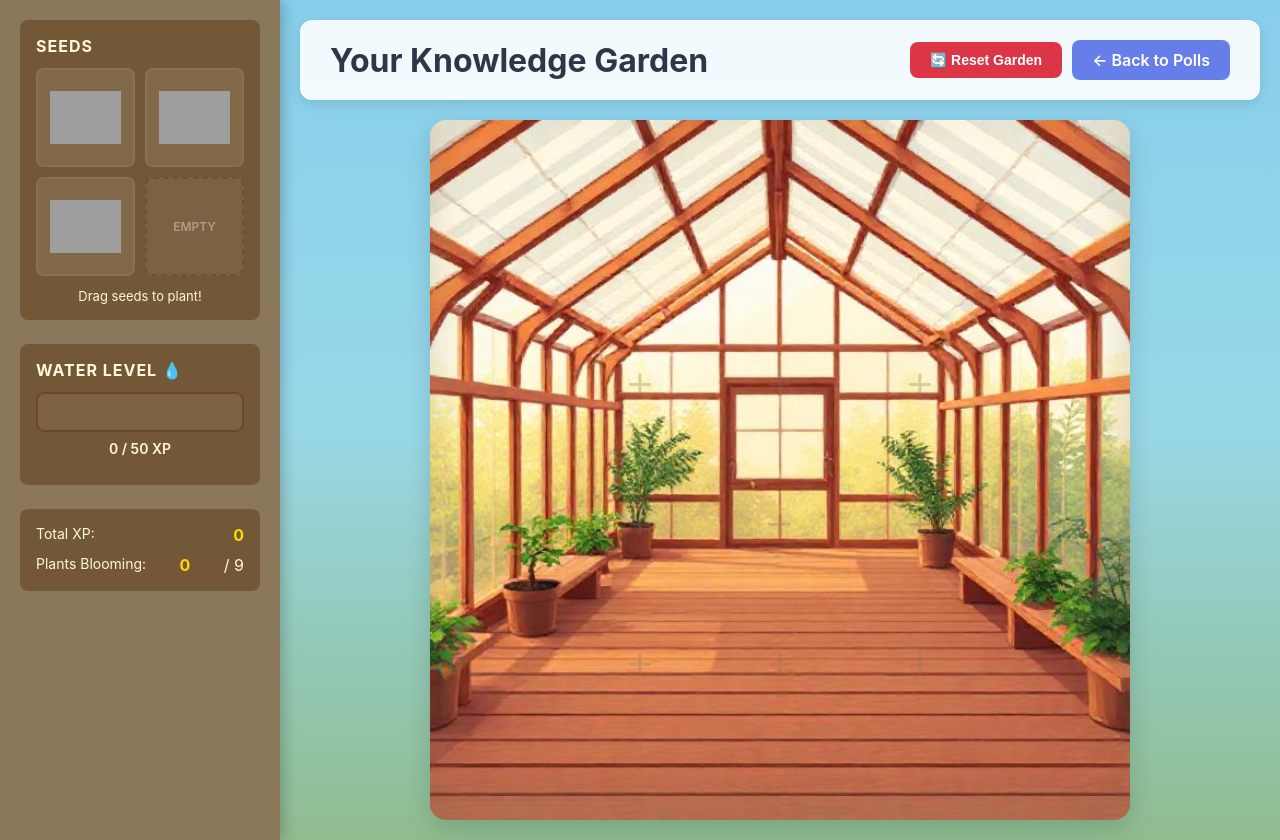
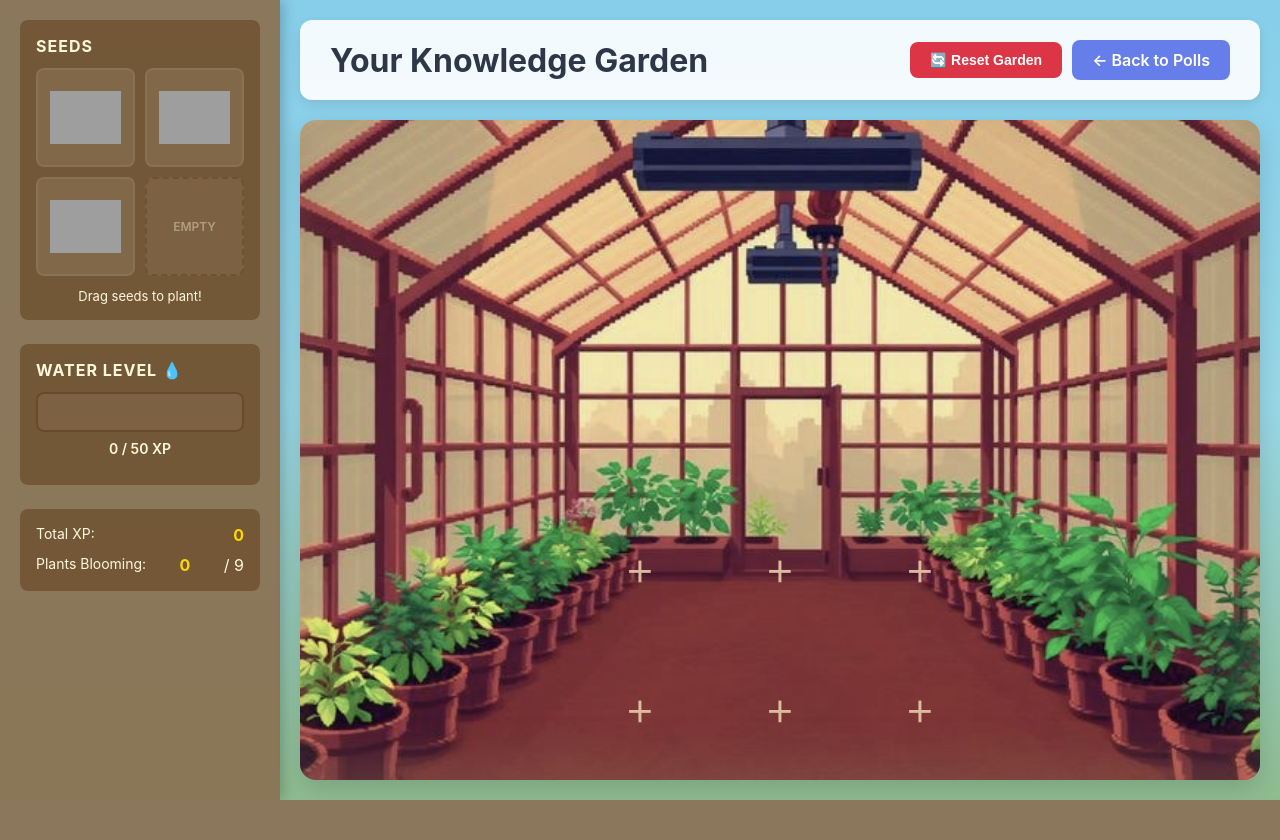
Before and after one commit to ShiXzYz/Engauge, a Django app: page /garden/ in a window 1280 px wide. After the commit the page ends 800 px from the top, so only its background shows below. Run offline with Django 4.2, Linux system fonts and the light colour scheme; grey boxes are pictures that could not be loaded.

Commit message:
Final UI

```diff
--- a/polls/static/polls/css/garden.css
+++ b/polls/static/polls/css/garden.css
@@ -312,17 +312,24 @@ body {
         inset 0 -20px 40px rgba(139, 115, 85, 0.3),
         0 8px 24px rgba(0, 0, 0, 0.15);
     position: relative;
-    min-height: 700px;
-    aspect-ratio: 1;
-    max-width: 800px;
+    aspect-ratio: 832 / 448;
+    width: 100%;
+    min-width: 832px;
     margin: 0 auto;
+}
+
+.greenhouse .plant-grid {
+    position: absolute;
+    bottom: 2%;      /* tweak to 0–15% depending on taste */
+    left: 50%;
+    transform: translateX(-50%);
 }
 
 /* 3x3 Plant Grid */
 .plant-grid {
     display: grid;
     grid-template-columns: repeat(3, 120px);
-    grid-template-rows: repeat(3, 120px);
+    grid-template-rows: repeat(2, 120px);
     gap: 20px;
     position: relative;
     z-index: 2;
@@ -365,7 +372,7 @@ body {
     left: 50%;
     transform: translate(-50%, -50%);
     font-size: 48px;
-    color: rgba(139, 115, 85, 0.3);
+    color: rgba(232, 203, 168, 0.9);
     font-weight: 300;
     pointer-events: none;
     z-index: 1;
--- a/polls/static/polls/js/garden.js
+++ b/polls/static/polls/js/garden.js
@@ -1,7 +1,7 @@
 // Knowledge Garden - 3x3 Grid System with Drag & Drop
 (function() {
     // Constants
-    const GRID_SIZE = 9; // 3x3 grid
+    const GRID_SIZE = 6; // 3x3 grid
     const MAX_STAGE = 4; // 5 stages total: 0 (empty) to 4 (blooming)
     const XP_PER_ANSWER = 10;
     const XP_TO_WATER = 50; // Need 50 XP to water a plant
@@ -462,7 +462,7 @@
             }
 
             if (!found) {
-                showNotification('🔧 No plants to cycle! Plant some seeds first.');
+                showNotification('No plants to cycle! Plant some seeds first.');
                 return;
             }
 
@@ -487,7 +487,7 @@
                     cell.classList.add('blooming');
                 }
                 renderPlant(cell, newStage);
-                showNotification(`🔧 DEBUG: Plant ${debugPlantIndex + 1} → Stage ${newStage}`);
+                showNotification(`Plant ${debugPlantIndex + 1} → Stage ${newStage}`);
             }
 
             saveGardenState();
@@ -500,7 +500,7 @@
             localStorage.setItem('engauge_xp', gardenState.totalXP.toString());
             saveGardenState();
             updateUI();
-            showNotification('🔧 DEBUG: +10 XP added');
+            showNotification('QUESTION CORRECT: +10 XP added');
         }
     });
 
```
Also changed, not shown: polls/static/polls/images/greenhouse-background.jpg.
